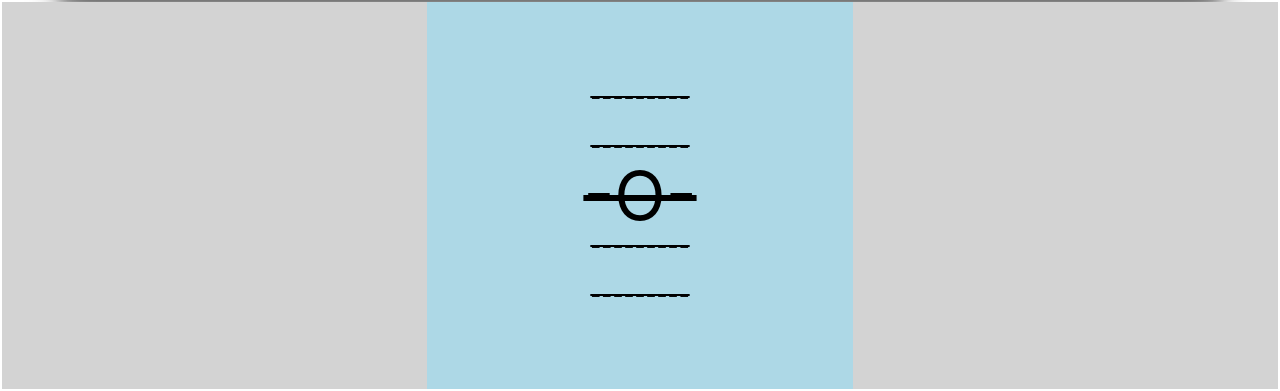
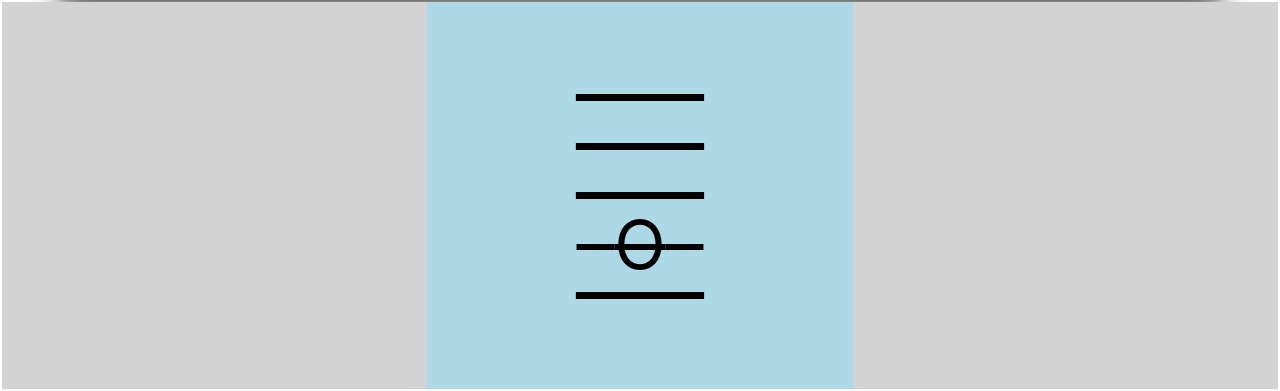
Before and after one commit to davidsjg/chord-key-id, a React (Create React App) app: page /noteReader in a window 1280 px wide. Shown: the part 125-516 px from the top of the page. Built offline with nearby package versions, Linux system fonts and the light colour scheme.

Commit message:
updated css to preserve whitespace

```diff
--- a/src/NoteReader/DispNote/DispNote.css
+++ b/src/NoteReader/DispNote/DispNote.css
@@ -7,7 +7,8 @@
 */
     text-decoration: line-through;
     font-size: x-large;
-
+    white-space-collapse: preserve;
+    text-decoration-thickness: 7px;
 }
 
 .note5{
@@ -25,6 +26,7 @@
     font-size: 4.2em;
     margin-top: -25px;
     margin-bottom: -25px;
+    white-space-collapse: preserve;
 }
 
 .selectedOdd{
--- a/src/NoteReader/DispNote/DispNote.js
+++ b/src/NoteReader/DispNote/DispNote.js
@@ -4,7 +4,7 @@ import './DispNote.css';
 
 function DispNote({ number }) {
 
-   let temp = 8;
+   let temp = 10;
 
    if((number === 0 && temp === number) || (number === 2 && temp === number)  ){
     return (
@@ -21,7 +21,7 @@ function DispNote({ number }) {
         return (
             <>
             <div className={`selectedNote allNote note` + number}>
-                -O-
+                {"  "}O{"  "}
             </div>
 
             </>
@@ -32,7 +32,7 @@ function DispNote({ number }) {
         return (
             <>
             <div className={`dispNote allNote note` + number}>
-                ---------
+            {"                   "}
             </div>
 
             </>
```
